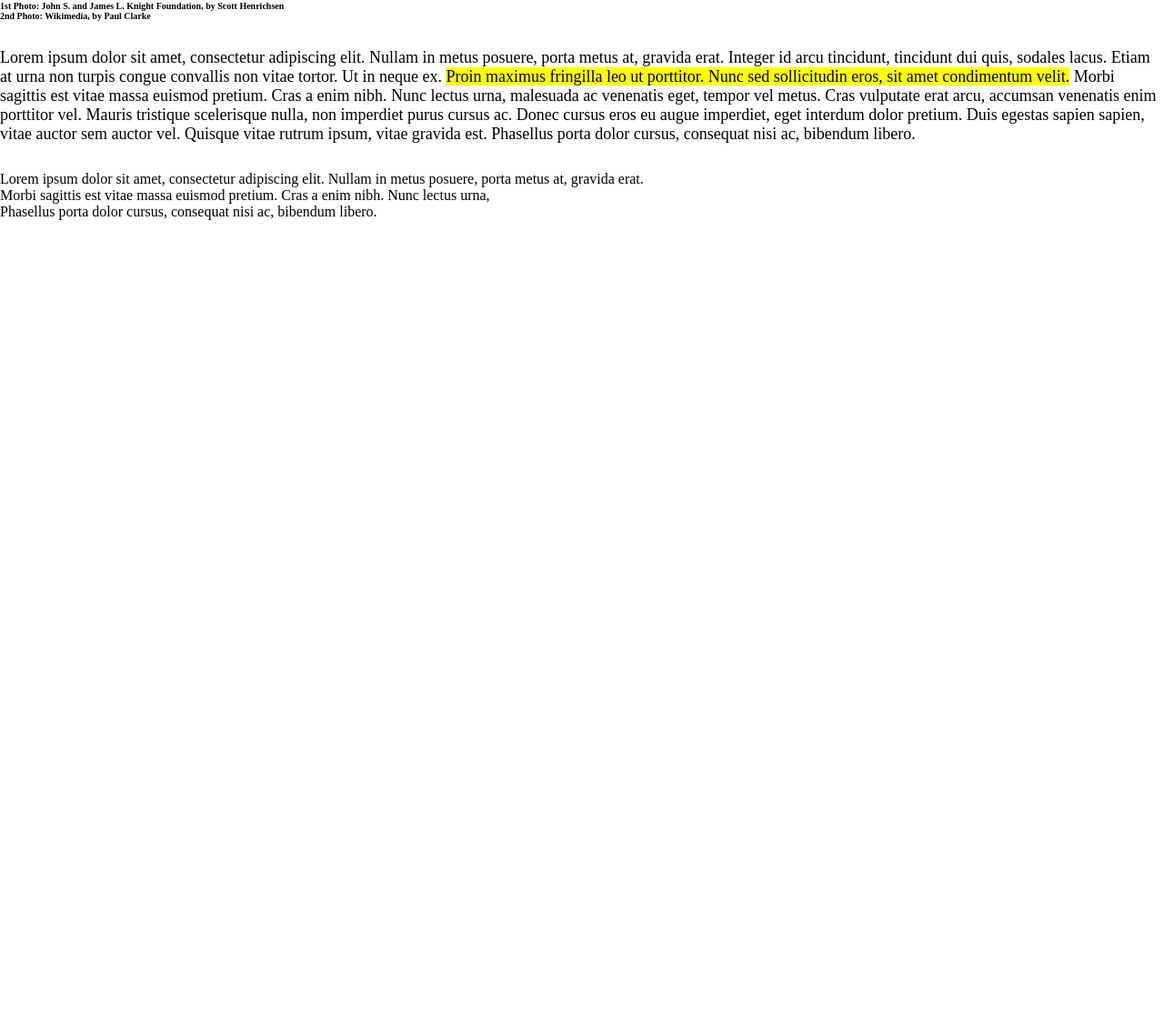
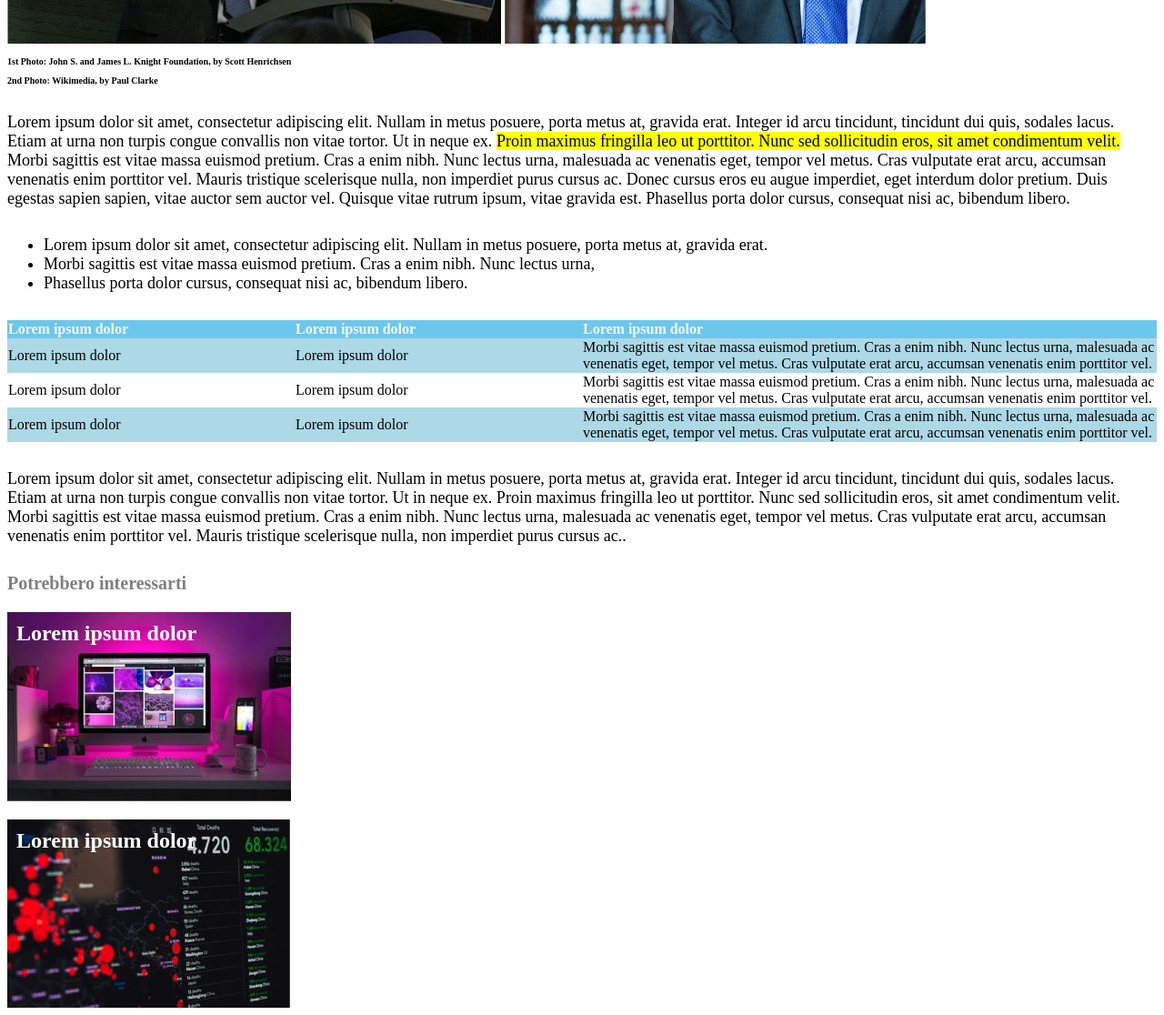
Before and after one commit to Eriksioxx/html-css-booleaner, a plain HTML site: page index.html in a window 1280 px wide. Shown: the part 587-1703 px from the top of the page at 91% size. Before the commit the page ends 829 px from the top, so only its background shows below. Drawn offline with Linux system fonts and the light colour scheme.

Commit message:
Sito normale

```diff
--- a/css/styles.css
+++ b/css/styles.css
@@ -1,8 +1,3 @@
-* {
-    margin: 0;
-    padding: 0px 0px;
-    }
-
 #header {
     background-image: url(../img/pattern.png);
     background-repeat: repeat-x;
@@ -50,3 +45,51 @@
 .testo5 {
     background:#FFFF00;
 }
+
+table {
+    border-collapse: collapse;
+    text-align: left;
+    }
+
+.testa_tabella {
+    background-color: #6cc7ed;
+    color: whitesmoke;
+    padding: 0px 10px;
+}
+
+.corpo_tabella {
+    background-color: lightblue;
+    padding: 0px 10px;
+}
+
+.colonna-25 {
+    width: 25%;
+    height: 10%;
+}
+
+h3 {
+    font-family: 'Times New Roman';
+    font-size: 20px;
+    color: grey;
+
+}
+
+h2 {
+    font-family: 'Times New Roman';
+    position:relative;
+    color: white;
+    top: 10px;
+    left: 10px;
+}
+
+.image1 {
+    background-image: url(../img/monitor.jpg);
+    background-repeat: no-repeat;
+    height: 208px;
+}
+
+.image2 {
+    background-image: url(../img/graph.jpg);
+    background-repeat: no-repeat;
+    height: 207px;
+}
--- a/index.html
+++ b/index.html
@@ -50,7 +50,7 @@
 </div>
 
 <div>
-    <ul>
+   <ul class="paragrafo">
         <li>Lorem ipsum dolor sit amet, consectetur adipiscing elit. Nullam in metus
             posuere, porta metus at, gravida erat.</li>
         <li>Morbi sagittis est vitae
@@ -59,10 +59,76 @@
             porta dolor cursus, consequat nisi ac, bibendum libero.</li>
     </ul>
 </div>
-<!-- fine main-->
 
-<!-- inizio footer-->
-<!-- fine footer-->
+<div>
+    <table>
+        <!--intestazione tabella-->
+        <thead class="testa_tabella">
+            <th class="colonna-25">Lorem ipsum dolor</th>
+            <th class="colonna-25">Lorem ipsum dolor</th>
+            <th>Lorem ipsum dolor</th>
+        </thead>
+
+        <!--corpo tabella-->
+        <tbody>
+            <tr class="corpo_tabella">
+                <td>Lorem ipsum dolor</td>
+                <td>Lorem ipsum dolor</td>
+                <td>Morbi sagittis est vitae
+                    massa euismod pretium. Cras a enim nibh. Nunc lectus urna, malesuada ac
+                    venenatis eget, tempor vel metus. Cras vulputate erat arcu, accumsan
+                    venenatis enim porttitor vel.</td>
+            </tr>
+            <tr>
+                <td>Lorem ipsum dolor</td>
+                <td>Lorem ipsum dolor</td>
+                <td>Morbi sagittis est vitae
+                    massa euismod pretium. Cras a enim nibh. Nunc lectus urna, malesuada ac
+                    venenatis eget, tempor vel metus. Cras vulputate erat arcu, accumsan
+                    venenatis enim porttitor vel.</td>
+            </tr>
+        </tbody>
+        <!-- fine corpo tabella -->
+
+        <!-- inizio footer-->
+        <tfoot>
+            <tr class="corpo_tabella">
+                <td>Lorem ipsum dolor</td>
+                <td>Lorem ipsum dolor</td>
+                <td>Morbi sagittis est vitae
+                    massa euismod pretium. Cras a enim nibh. Nunc lectus urna, malesuada ac
+                    venenatis eget, tempor vel metus. Cras vulputate erat arcu, accumsan
+                    venenatis enim porttitor vel.</td>
+            </tr>
+        </tfoot>
+        <!-- fine footer-->
+    </table>
+</div>
+
+<div class="paragrafo">
+    <p>Lorem ipsum dolor sit amet, consectetur adipiscing elit. Nullam in metus
+        posuere, porta metus at, gravida erat. Integer id arcu tincidunt, tincidunt
+        dui quis, sodales lacus. Etiam at urna non turpis congue convallis non vitae
+        tortor. Ut in neque ex. Proin maximus fringilla leo ut porttitor. Nunc sed
+        sollicitudin eros, sit amet condimentum velit. Morbi sagittis est vitae
+        massa euismod pretium. Cras a enim nibh. Nunc lectus urna, malesuada ac
+        venenatis eget, tempor vel metus. Cras vulputate erat arcu, accumsan
+        venenatis enim porttitor vel. Mauris tristique scelerisque nulla, non
+        imperdiet purus cursus ac..</p>
+</div>
+
+<!-- Footer -->
+<div>
+    <h3>Potrebbero interessarti</h3>
+
+    <div class="image1">
+        <h2>Lorem ipsum dolor</h2>
+    </div>
+
+    <div class="image2">
+        <h2>Lorem ipsum dolor</h2>
+    </div>
+<!-- Fine footer -->
 
 </body>
 </html>
```
